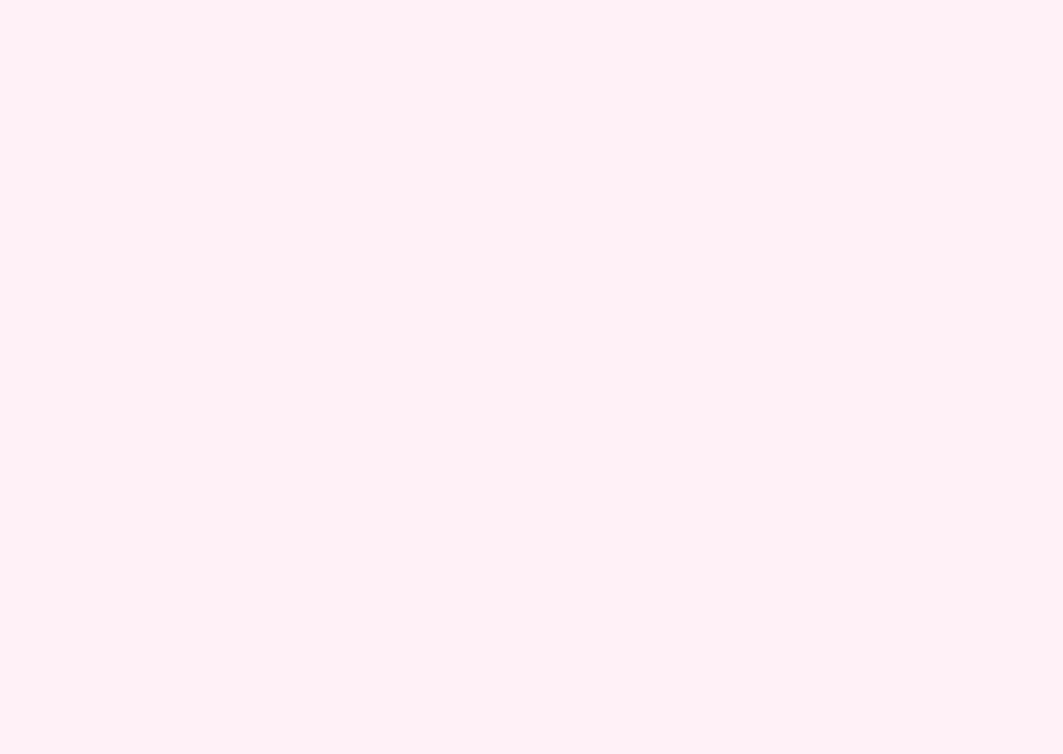
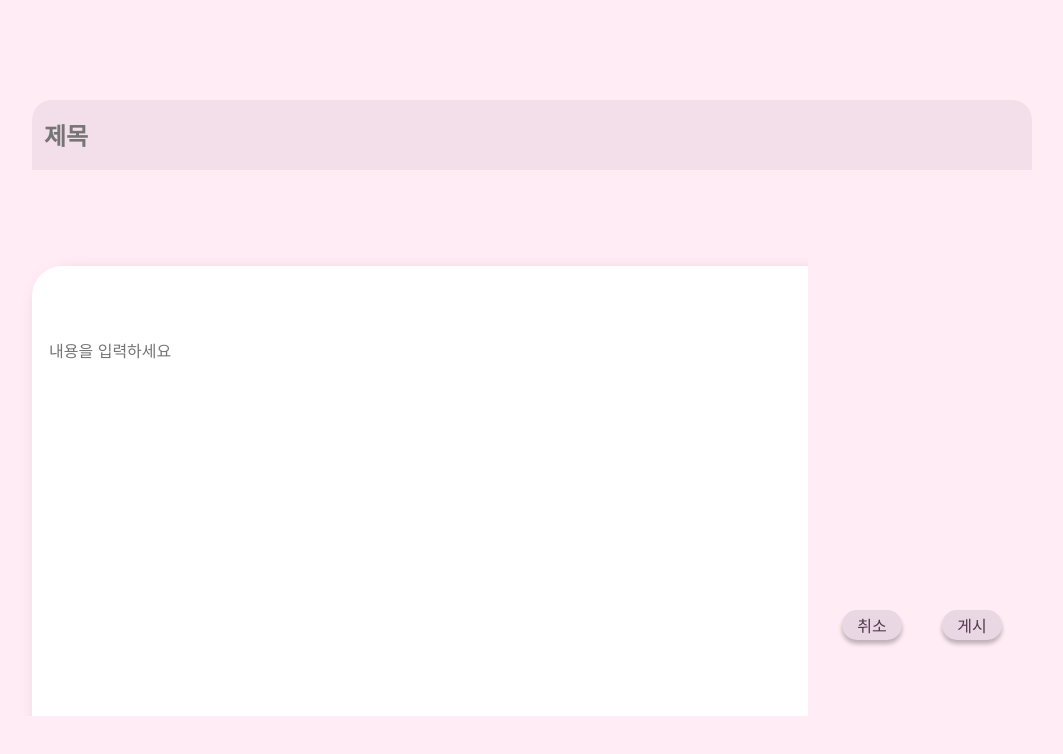
Before and after one commit to pce0303/ccc, a Vue app in the folder Pages/: page /#/new-post in a window 1280 px wide. Shown: the top 754 px of the page, without its empty margins (208-1271 px from the left). Built offline with nearby package versions, Linux system fonts and the light colour scheme.

Commit message:
new post page

```diff
--- a/Pages/src/components/Home.vue
+++ b/Pages/src/components/Home.vue
@@ -1,7 +1,7 @@
 <template>
-    <div id="app">
+    <div id="home">
     <header>
-        <h1 @click="$router.push('/')">COCACO</h1>
+        <button class="main" @click="$router.push('/')">COCACO</button>
         <button class="login" @click="$router.push('/login')">Log In</button>
         <button class="write" @click="$router.push('/new-post')">글 작성</button>
     </header>
@@ -18,7 +18,6 @@
 
 <script>
 export default {
-
 }
 </script>
 <style>
@@ -35,14 +34,22 @@ header {
     border-bottom-left-radius: 10px;
     border-bottom-right-radius: 10px;
 }
-h1 {
+.main {
     position: relative;
     left: 50px;
     -webkit-text-stroke: 1px white;
+    border: none;
+    background: none;
+    font-size: xx-large;
+    color: rgba(239, 201, 236, 0.85);
+    font-weight: 900;
+}
+.main:hover {
+    cursor: pointer;
 }
 .login {
     position: relative;
-    left: 1200px;
+    left: 1170px;
     color: #896681;
     background-color: #FFD1DF;
     border: none;
@@ -60,7 +67,7 @@ h1 {
 }
 .write {
     position: relative;
-    left: 1000px;
+    left: 950px;
     background-color: #FFEDFD;
     color: #65505F;
     border: none;
--- a/Pages/src/components/Post.vue
+++ b/Pages/src/components/Post.vue
@@ -1,9 +1,125 @@
 <template>
-    <header></header>
+    <div id="post">
+    <body>
+        <div class="writeBox">
+            <textarea class="value" placeholder="내용을 입력하세요"></textarea>
+        </div>
+        <div class="upBar">
+            <textarea class="title" placeholder="제목"></textarea>
+        </div>
+        <div class="buttons">
+            <button class="cancel" @click="$router.push('/')">취소</button>
+            <button class="upload" @click="$router.push('/')">게시</button>
+        </div>
+    </body>
+    </div>
 </template>
 
 <script>
 </script>
 
 <style>
+body {
+    display: inline-flex;
+    align-items: center;
+    background: #FFECF4;
+}
+.upBar {
+    position: absolute;
+    top: 100px;
+    left: 240px;
+    width: 1000px;
+    height: 70px;
+    flex-shrink: 0;
+    border-radius: 20px 20px 0px 0px;
+    background: #F3DFE9;
+}
+.title {
+    position: absolute;
+    top: 20px;
+    left: 10px;
+    height: 30px;
+    width: 900px;
+    border: none;
+    resize: none;
+    background: none;
+    color: #43293D;
+    font-family: Inter;
+    font-size: 24px;
+    font-style: normal;
+    font-weight: 600;
+    line-height: 30px; /* 125% */
+}
+.title:focus {
+    outline: none;
+}
+.writeBox {
+    position: relative;
+    top: 100px;
+    left: 224px;
+    width: 1000px;
+    height: 550px;
+    flex-shrink: 0;
+    border-radius: 30px;
+    background-color: #ffffff;
+    box-shadow: 10px 10px 20px 0px rgba(0, 0, 0, 0.25);
+}
+.value {
+    width: 950px;
+    height: 400px;
+    position: absolute;
+    top: 70px;
+    left: 15px;
+    border: none;
+    resize: none;
+    color: #000;
+    font-family: Inter;
+    font-size: 16px;
+    font-style: normal;
+    font-weight: 400;
+    line-height: normal;
+}
+.value:focus {
+    outline: none;
+}
+.cancel {
+    position: absolute;
+    top: 610px;
+    left: 1050px;
+    width: 60px;
+    height: 30px;
+    flex-shrink: 0;
+    border: none;
+    border-radius: 30px;
+    background: #E9D7E4;
+    box-shadow: 0px 4px 4px 0px rgba(0, 0, 0, 0.25);
+    color: #50394B;
+    font-family: Inter;
+    font-size: 16px;
+    font-style: normal;
+    font-weight: 500;
+    line-height: 30px; /* 187.5% */
+}
+.cancel:hover, .upload:hover {
+    cursor: pointer;
+    background-color: #d5c4d0;
+}
+.upload {
+    position: absolute;
+    top: 610px;
+    left: 1150px;
+    width: 60px;
+    height: 30px;
+    flex-shrink: 0;
+    border: none;
+    border-radius: 30px;
+    background: #E9D7E4;
+    box-shadow: 0px 4px 4px 0px rgba(0, 0, 0, 0.25);
+    color: #50394B;
+    font-family: Inter;
+    font-size: 16px;
+    font-style: normal;
+    font-weight: 500;
+    line-height: 30px; /* 187.5% */
+}
 </style>
--- a/Pages/src/router/index.js
+++ b/Pages/src/router/index.js
@@ -12,7 +12,7 @@ export default new Router({
       component: Home
     },
     {
-      path: '/newpost',
+      path: '/new-post',
       component: Post
     }
     // {
```
Also changed, not shown: Pages/src/components/HelloWorld.vue (deleted, +0 -12 lines).
